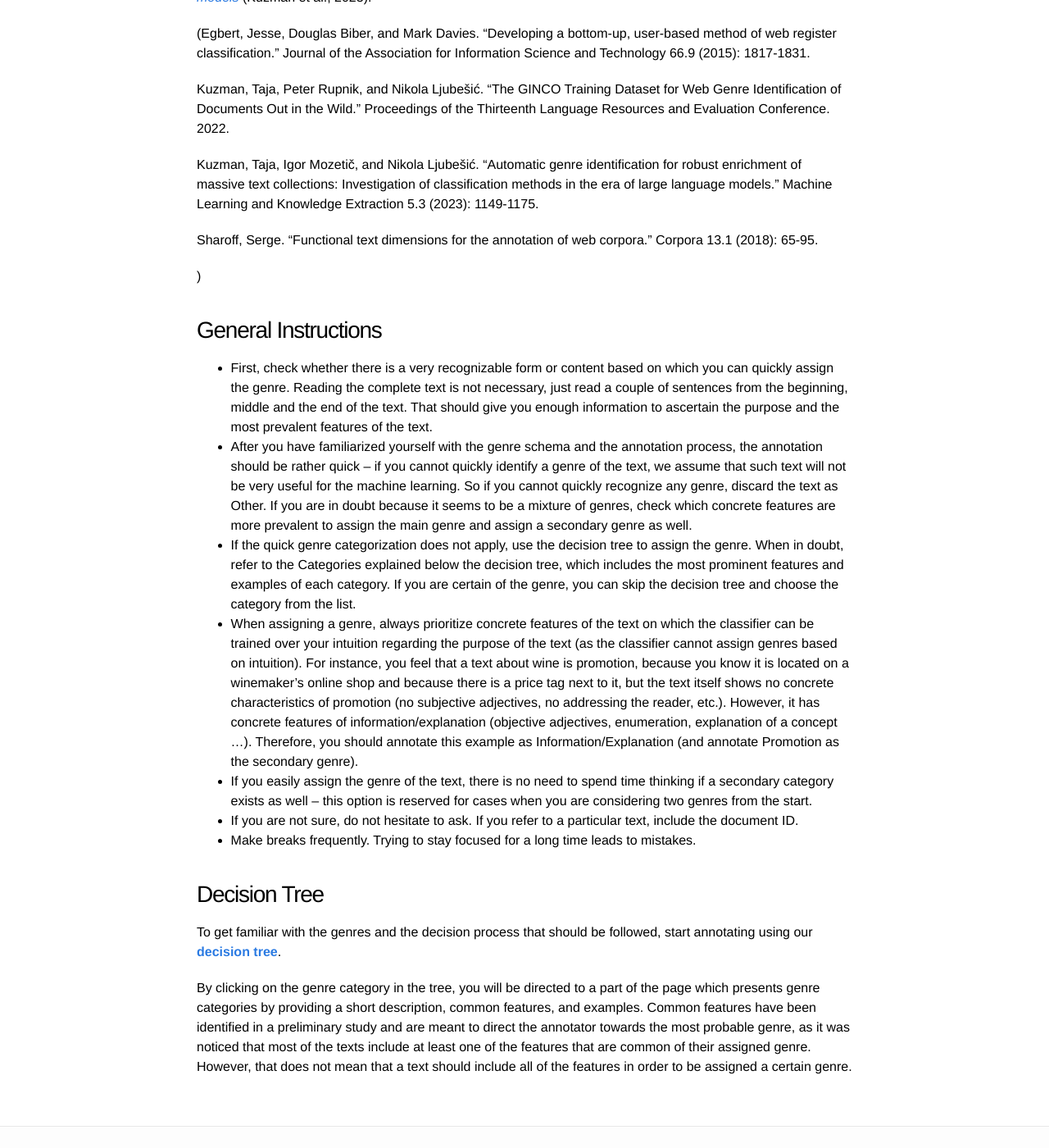
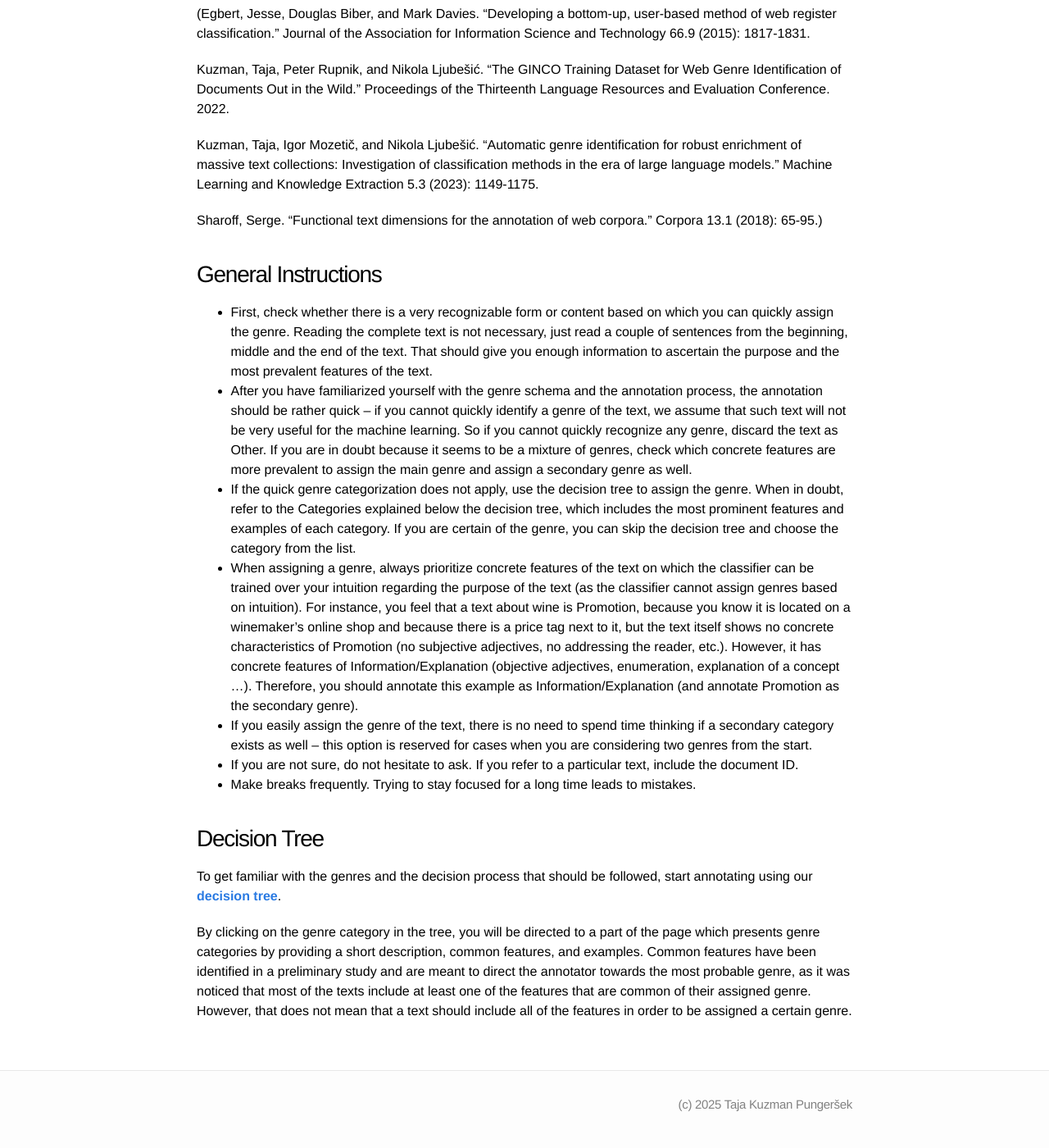
Before and after one commit to TajaKuzman/X-GENRE-Annotation-Guidelines, a Jekyll site: the page built from index.md, in a window 1280 px wide and 1400 px high, scrolled down 2768 px. Shown: the whole window at 82% size. Built offline with Jekyll 4.4.1, drawn with Linux system fonts in a browser that asks for light colours; some of the changed text lies outside the part shown.

Commit message:
Minor corrections

```diff
--- a/index.md
+++ b/index.md
@@ -61,15 +60,13 @@ Kuzman, Taja, Peter Rupnik, and Nikola Ljubešić. "The GINCO Training Dataset f
 
 Kuzman, Taja, Igor Mozetič, and Nikola Ljubešić. "Automatic genre identification for robust enrichment of massive text collections: Investigation of classification methods in the era of large language models." Machine Learning and Knowledge Extraction 5.3 (2023): 1149-1175.
 
-Sharoff, Serge. "Functional text dimensions for the annotation of web corpora." Corpora 13.1 (2018): 65-95.
-
-)
+Sharoff, Serge. "Functional text dimensions for the annotation of web corpora." Corpora 13.1 (2018): 65-95.)
 
 ## General Instructions
 * First, check whether there is a very recognizable form or content based on which you can quickly assign the genre. Reading the complete text is not necessary, just read a couple of sentences from the beginning, middle and the end of the text. That should give you enough information to ascertain the purpose and the most prevalent features of the text.
 * After you have familiarized yourself with the genre schema and the annotation process, the annotation should be rather quick – if you cannot quickly identify a genre of the text, we assume that such text will not be very useful for the machine learning. So if you cannot quickly recognize any genre, discard the text as Other. If you are in doubt because it seems to be a mixture of genres, check which concrete features are more prevalent to assign the main genre and assign a secondary genre as well.
 * If the quick genre categorization does not apply, use the decision tree to assign the genre. When in doubt, refer to the Categories explained below the decision tree, which includes the most prominent features and examples of each category. If you are certain of the genre, you can skip the decision tree and choose the category from the list.
-* When assigning a genre, always prioritize concrete features of the text on which the classifier can be trained over your intuition regarding the purpose of the text (as the classifier cannot assign genres based on intuition). For instance, you feel that a text about wine is promotion, because you know it is located on a winemaker’s online shop and because there is a price tag next to it, but the text itself shows no concrete characteristics of promotion (no subjective adjectives, no addressing the reader, etc.). However, it has concrete features of information/explanation (objective adjectives, enumeration, explanation of a concept …). Therefore, you should annotate this example as Information/Explanation (and annotate Promotion as the secondary genre).
+* When assigning a genre, always prioritize concrete features of the text on which the classifier can be trained over your intuition regarding the purpose of the text (as the classifier cannot assign genres based on intuition). For instance, you feel that a text about wine is Promotion, because you know it is located on a winemaker’s online shop and because there is a price tag next to it, but the text itself shows no concrete characteristics of Promotion (no subjective adjectives, no addressing the reader, etc.). However, it has concrete features of Information/Explanation (objective adjectives, enumeration, explanation of a concept …). Therefore, you should annotate this example as Information/Explanation (and annotate Promotion as the secondary genre).
 * If you easily assign the genre of the text, there is no need to spend time thinking if a secondary category exists as well – this option is reserved for cases when you are considering two genres from the start.
 * If you are not sure, do not hesitate to ask. If you refer to a particular text, include the document ID.
 * Make breaks frequently. Trying to stay focused for a long time leads to mistakes.
```
Also changed, not shown: other parts of index.md (+2 -3 lines), _genre_pages/Decision_Tree.md (+4 -4 lines).
